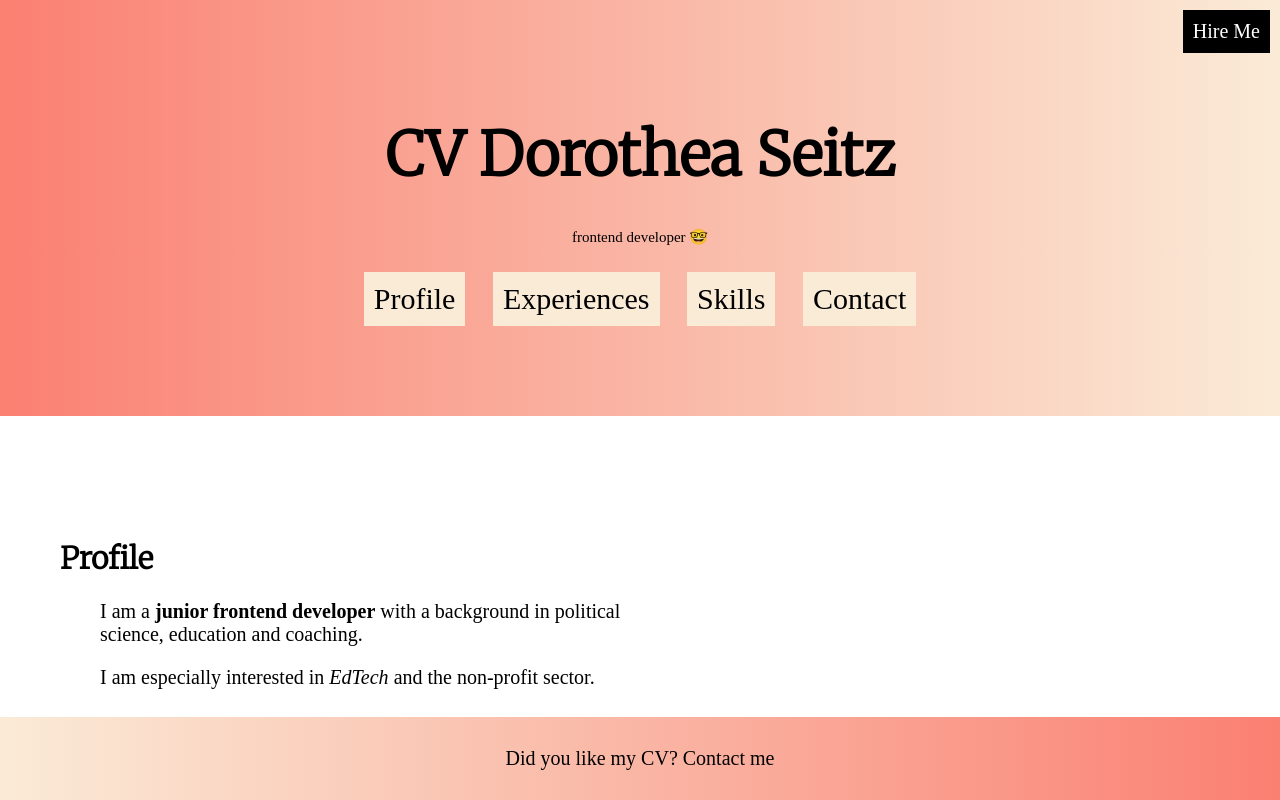
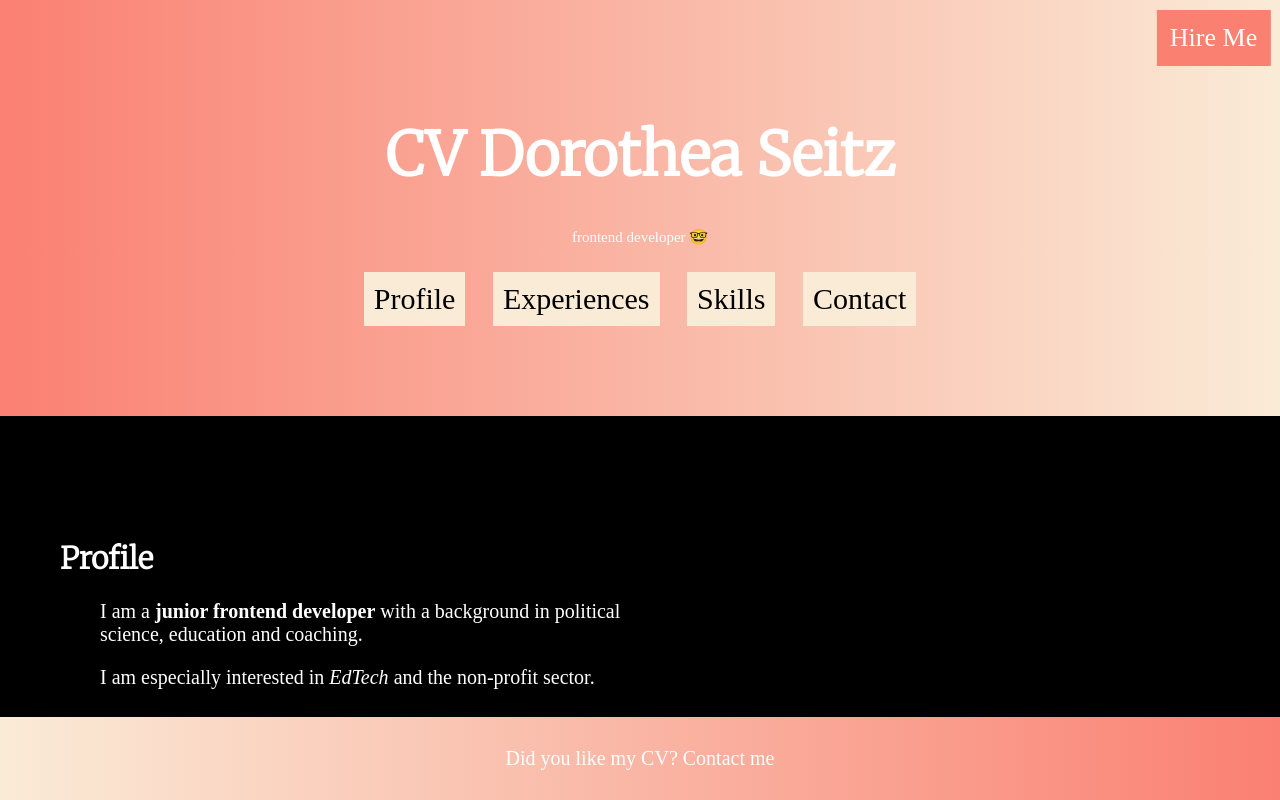
Before and after one commit to dorojuse/cv, a plain HTML site: page index.html in a window 1280 px wide. Shown: the top 800 px of the page. Drawn offline with nearby package versions, Linux system fonts and the dark colour scheme; a web font is replaced by a local one.

Commit message:
transform

```diff
--- a/style.css
+++ b/style.css
@@ -4,12 +4,16 @@
 html {
   margin: 0;
   font-family: "Kalnia", serif;
+
   --page-background-color: white;
   --page-text-color: black;
   --main-color: salmon;
   --nav-color: white;
   --hover-color: grey;
   --gradient-color: #faebd7;
+
+  background-color: var(--page-background-color);
+  color: var(--page-text-color);
 }
 h1,
 h2,
@@ -33,6 +37,11 @@ main {
   padding: 4rem;
   position: relative;
   font-size: 1.5rem;
+}
+.overall-header:hover .badge {
+  transform: scale(1.3);
+  background-color: salmon;
+}
 }
 
 ::selection {
@@ -99,6 +108,8 @@ h2 {
   color: var(--nav-color);
   background-color: black;
   font-size: 1rem;
+  transform-origin: top right;
+  transition: background-color 0.2s;
 }
 
 .enclosing {
@@ -161,8 +172,11 @@ footer {
 }
 
 @media screen and (prefers-color-scheme: dark) {
-  body {
-    --page-background-color: black;
-    --page-text-color: white;
+  html {
+    --background-dark-theme: black;
+    --color-dark-theme: white;
+
+    background-color: var(--background-dark-theme);
+    color: var(--color-dark-theme);
   }
 }
```
